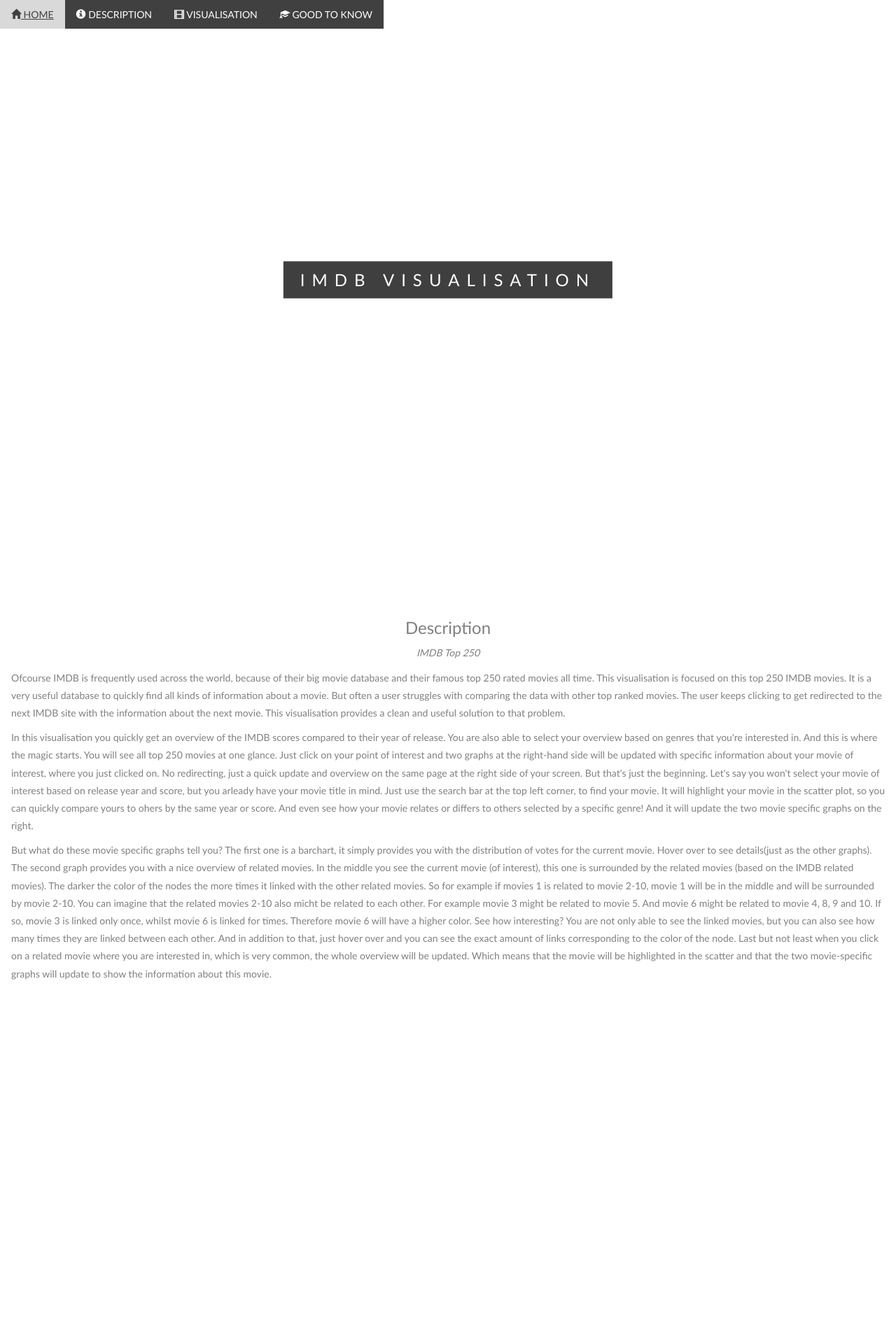
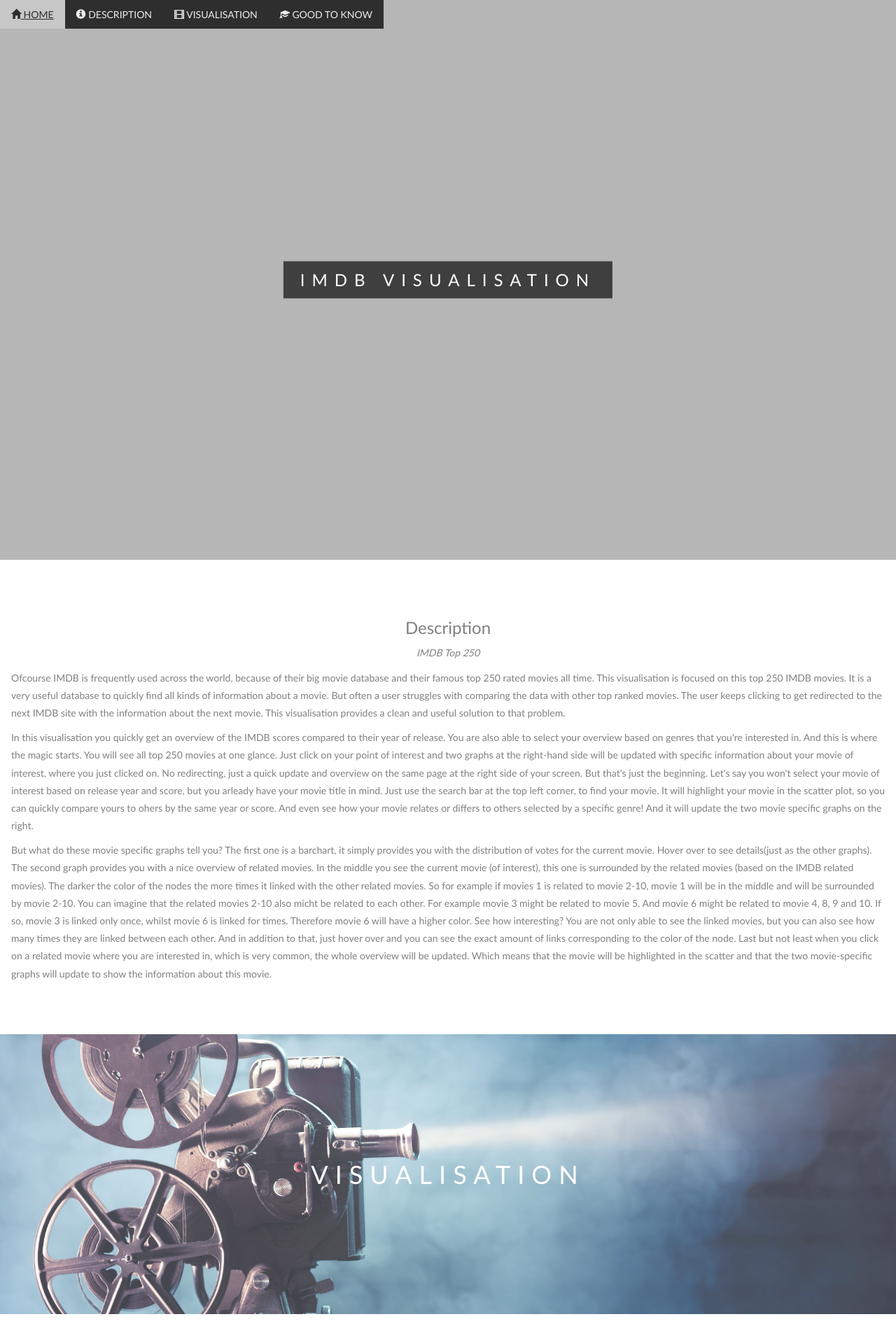
Before and after one commit to TM11153431/IMDB, a plain HTML site: page index.html in a window 1280 px wide. Shown: the top 1895 px of the page at 70% size. Drawn offline with Linux system fonts and the light colour scheme; the site is published under a folder, as on GitHub Pages, so addresses that start at the root find nothing.

Commit message:
Update GitHub page issue

```diff
--- a/scripts/imdbStyle.css
+++ b/scripts/imdbStyle.css
@@ -77,20 +77,20 @@ body, html {
 
 /* First image (Logo. Full height) */
 .bgimg-1 {
-    background-image: url('/doc/imdb1.jpg');
+    background-image: url('../doc/imdb1.jpg');
     min-height: 100%;
 
 }
 
 /* Second image (Portfolio) */
 .bgimg-2 {
-    background-image: url("/doc/imdb2.jpg");
+    background-image: url("../doc/imdb2.jpg");
     min-height: 400px;
 }
 
 /* Third image (Contact) */
 .bgimg-3 {
-    background-image: url("/doc/imdb3.jpg");
+    background-image: url("../doc/imdb3.jpg");
     min-height: 400px;
 }
 
```
